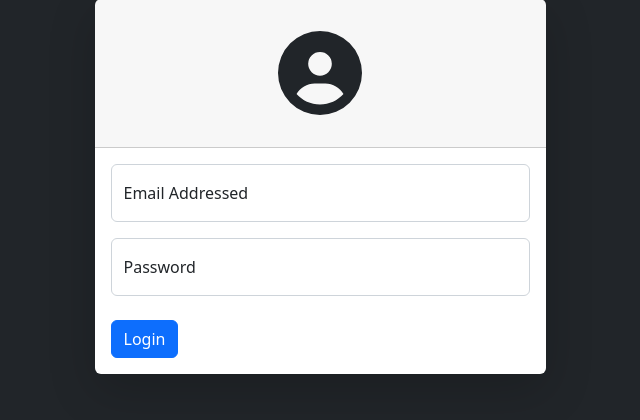
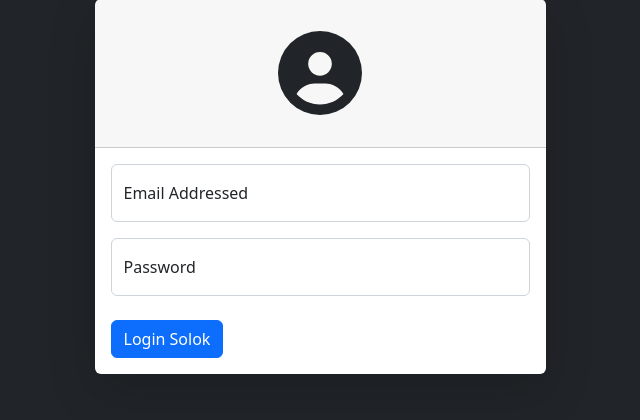
Before and after one commit to AlexHermansyah/stock-php-native, a PHP site: page /login.php in a window 1280 px wide. Shown: the part 49-469 px from the top of the page, without its empty margins (320-960 px from the left). Run offline with PHP 8.4, Linux system fonts and the light colour scheme; some libraries are stand-ins or nearby versions.

Commit message:
kota solok

```diff
--- a/login.php
+++ b/login.php
@@ -62,7 +62,7 @@ if(!isset($_SESSION['log'])){
                                                 <label for="inputPassword">Password</label>
                                             </div>
                                             <div class="d-flex align-items-center justify-content-between mt-4 mb-0">
-                                                <button class="btn btn-primary" name = "login">Login</button>
+                                                <button class="btn btn-primary" name = "login">Login Solok</button>
                                             </div>
                                         </form>
                                     </div>
```
